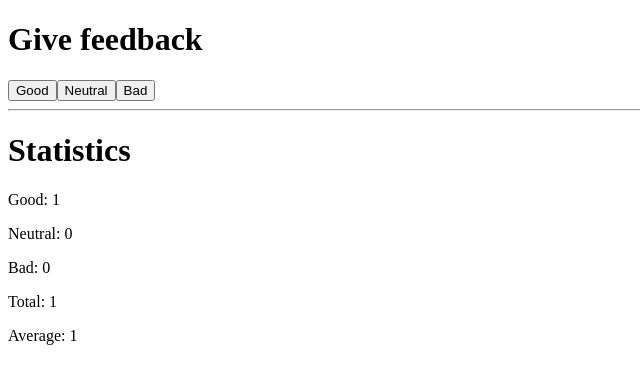
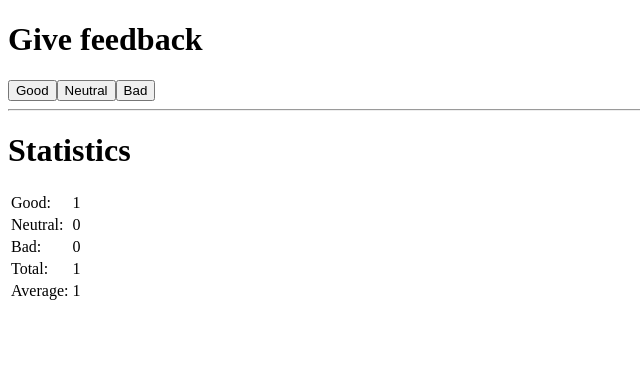
Before and after one commit to dustin4d/FullStackOpen, a React (Vite) app in the folder part1/unicafe/: page / in a window 1280 px wide. Both pictures are taken after a click on the button "Good". Shown: the top 384 px of the page, without its empty margins (0-640 px from the left). Built offline with nearby package versions, Linux system fonts and the light colour scheme.

Commit message:
1.11 complete -- tablesgit add .!

```diff
--- a/part1/unicafe/src/App.jsx
+++ b/part1/unicafe/src/App.jsx
@@ -118,12 +118,15 @@ const Stats = (props) => {
   return (
     <div>
       <h1>Statistics</h1>
-      <StatsLine text='good' value={props.feedback.good} />
-      <StatsLine text='neutral' value={props.feedback.neutral} />
-      <StatsLine text='bad' value={props.feedback.bad} />
-
-      <StatsLine text='total' value={props.feedback.total} />
-      <StatsLine text='average' value={props.feedback.avg} />
+      <table>
+        <tbody>
+        <StatsLine text='good' value={props.feedback.good} />
+        <StatsLine text='neutral' value={props.feedback.neutral} />
+        <StatsLine text='bad' value={props.feedback.bad} />
+        <StatsLine text='total' value={props.feedback.total} />
+        <StatsLine text='average' value={props.feedback.avg} />
+        </tbody>
+      </table>
     </div>
   )
 }
@@ -131,31 +134,56 @@ const Stats = (props) => {
 const StatsLine = (props) => {
   if (props.text === 'good') {
     return (
-      <p>Good: {props.value}</p>
+      <>
+      <tr>
+        <td>Good:</td>
+        <td>{props.value}</td>
+      </tr>
+      </>
     )
   }
 
   if (props.text === 'neutral') {
     return (
-      <p>Neutral: {props.value}</p>
+      <>
+      <tr>
+        <td>Neutral:</td>
+        <td>{props.value}</td>
+      </tr>
+      </>
     )
   }
 
   if (props.text === 'bad') {
     return (
-      <p>Bad: {props.value}</p>
+    <>
+      <tr>
+        <td>Bad:</td>
+        <td>{props.value}</td>
+      </tr>
+    </>
     )
   }
 
   if (props.text === 'total') {
     return (
-      <p>Total: {props.value}</p>
+      <>
+      <tr>
+        <td>Total:</td>
+        <td>{props.value}</td>
+      </tr>
+      </>
     )
   }
 
   if (props.text === 'average') {
     return (
-      <p>Average: {props.value}</p>
+      <>
+      <tr>
+        <td>Average:</td>
+        <td>{props.value}</td>
+      </tr>
+      </>
     )
   }
 }
```
